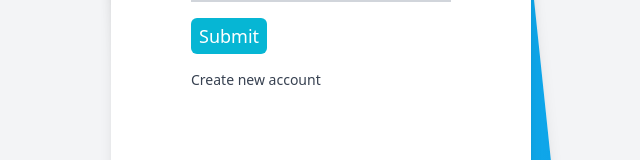
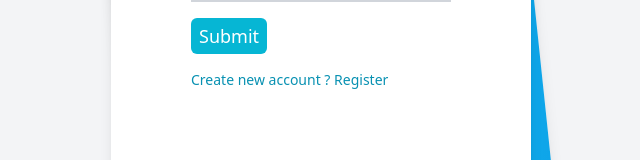
Before and after one commit to mishnan07/skygoalClient, a React (Vite) app: page /login in a window 1280 px wide. Shown: the part 418-578 px from the top of the page, without its empty margins (319-959 px from the left). Built offline with nearby package versions, Linux system fonts and the light colour scheme.

Commit message:
complete1

```diff
--- a/src/Componets/User/Login.jsx
+++ b/src/Componets/User/Login.jsx
@@ -114,8 +114,8 @@ const Login = () => {
                     }
                   </div>
 
-                    <p onClick={()=>navigate('/register')}  className="text-sm cursor-pointer">
-                      Create new account
+                    <p onClick={()=>navigate('/register')}  className="text-sm cursor-pointer text-cyan-600">
+                      Create new account ? Register
                     </p>
                 </div>
               </div>
--- a/src/Componets/User/SignUp.jsx
+++ b/src/Componets/User/SignUp.jsx
@@ -244,8 +244,8 @@ const SignUp = ({edit,user,setState}) => {
                     }
                   </div>
                  {!isEdit&&
-                  <p onClick={()=>navigate('/login')}  className="text-sm cursor-pointer">
-                      Already have account ?
+                  <p onClick={()=>navigate('/login')}  className="text-sm cursor-pointer text-cyan-600">
+                      Already have account ? Login.
                     </p>}
                 </div>
               </div>
```
